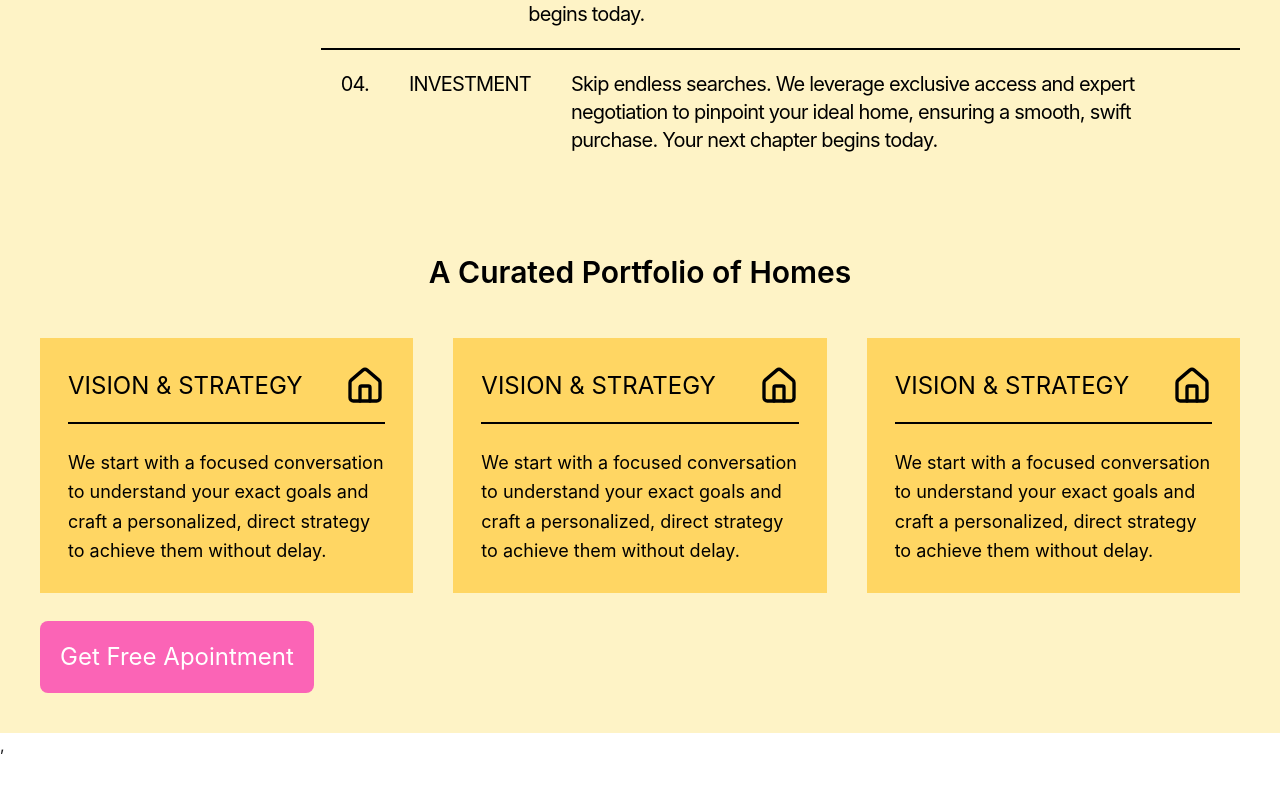
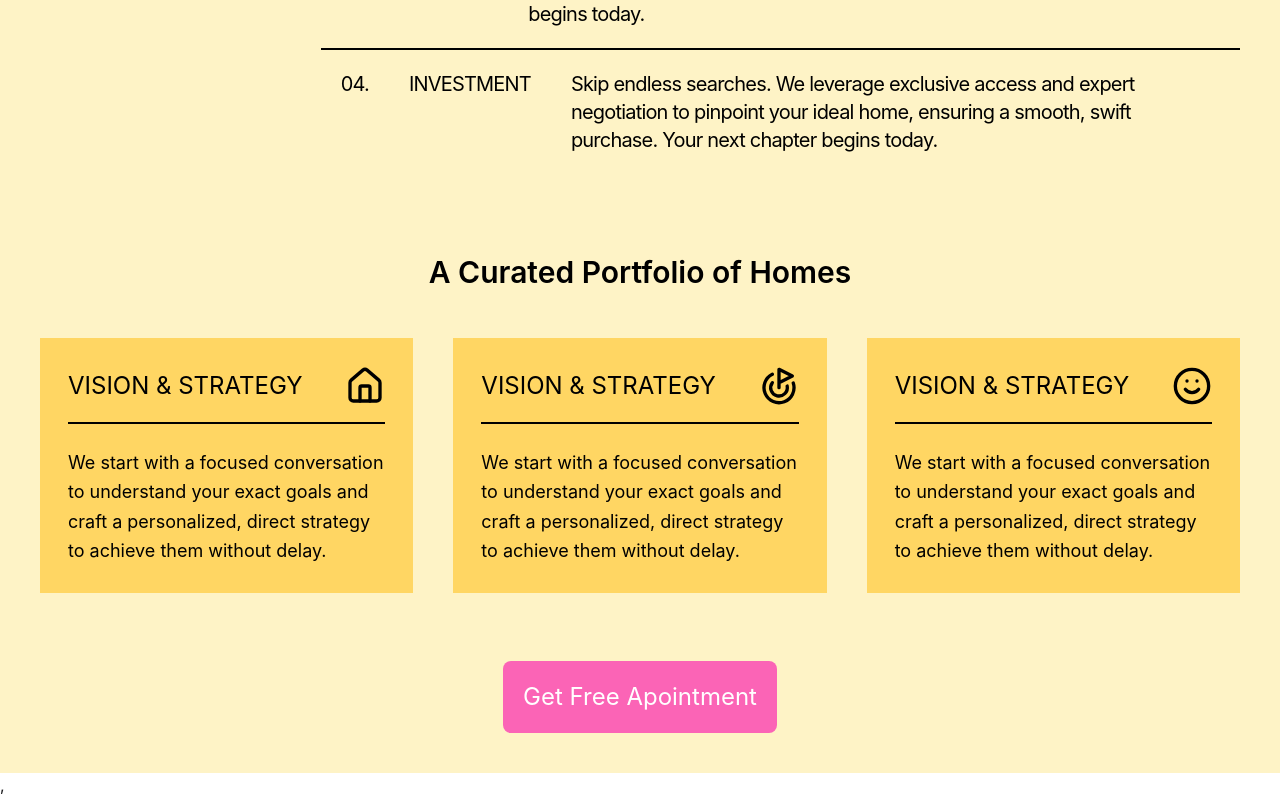
Before and after one commit to acquah-forever/my-realEstate, a React (Vite) app: page / in a window 1280 px wide. Shown: the part 4526-5323 px from the top of the page. Before the commit the page ends 5283 px from the top, so only its background shows below. Built offline with nearby package versions, Linux system fonts and the light colour scheme.

Commit message:
initiated RecentSales.jsx

```diff
--- a/src/MoreInfo.jsx
+++ b/src/MoreInfo.jsx
@@ -19,7 +19,7 @@ const MoreInfo = () => {
                 <div className='bg-amber-400/50 p-5 sm:p-6 md:p-7 max-w-2xl w-full'>
                     <div className='mb-4 flex items-center justify-between'>
                         <h1 className='uppercase text-xl sm:text-2xl'>Vision & Strategy</h1>
-                        <House className='"w-7 h-7 sm:w-8 sm:h-8 md:w-10 md:h-10' />
+                        <Goal className='"w-7 h-7 sm:w-8 sm:h-8 md:w-10 md:h-10' />
                     </div>
                     <div className='border-t-2 mb-6'></div>
                     <h3 className='text-base sm:text-lg text-left leading-relaxed max-w-prose'>We start with a focused conversation to understand your exact goals and craft a personalized, direct strategy to achieve them without delay.</h3>
@@ -28,13 +28,15 @@ const MoreInfo = () => {
                 <div className='bg-amber-400/50 p-5 sm:p-6 md:p-7 max-w-2xl w-full'>
                     <div className='mb-4 flex items-center justify-between'>
                         <h1 className='uppercase text-xl sm:text-2xl'>Vision & Strategy</h1>
-                        <House className='"w-7 h-7 sm:w-8 sm:h-8 md:w-10 md:h-10' />
+                        <Smile className='"w-7 h-7 sm:w-8 sm:h-8 md:w-10 md:h-10' />
                     </div>
                     <div className='border-t-2 mb-6'></div>
                     <h3 className='text-base sm:text-lg text-left leading-relaxed max-w-prose'>We start with a focused conversation to understand your exact goals and craft a personalized, direct strategy to achieve them without delay.</h3>
                 </div>
             </div>
-            <button className='text-white text-2xl bg-pink-400 p-5 mx-auto rounded-lg mt-7'>Get Free Apointment</button>
+            <div className='mt-10 flex justify-center'>
+            <button className='cursor-pointer text-white text-xl sm:text-2xl bg-pink-400 p-5 mx-auto rounded-lg mt-7'>Get Free Apointment</button>
+            </div>
         </div>
     )
 }
--- a/src/components/NavBar.jsx
+++ b/src/components/NavBar.jsx
@@ -1,6 +1,6 @@
 import React, { useState } from 'react'
 import { House, X, Menu } from "lucide-react"
-import { motion, AnimatePresence, transform, easeInOut, easeIn, easeOut } from "motion/react"
+import { motion, AnimatePresence} from "motion/react"
 
 const NavBar = () => {
   const [menu, setMenu] = useState(false)
--- /dev/null
+++ b/src/components/RecentSales.jsx
@@ -0,0 +1,11 @@
+import React from 'react'
+
+const RecentSales = () => {
+  return (
+    <div>
+
+    </div>
+  )
+}
+
+export default RecentSales
```
